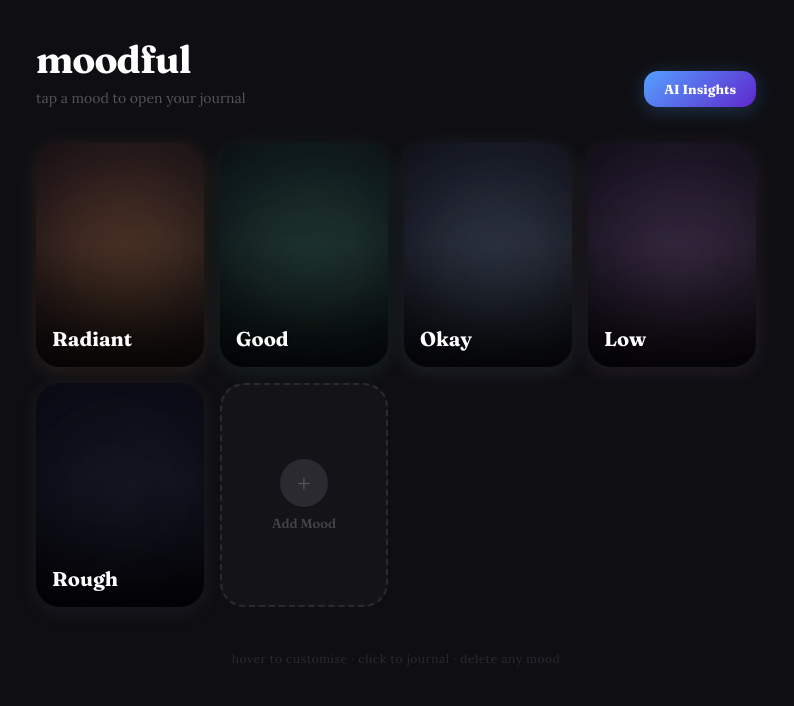
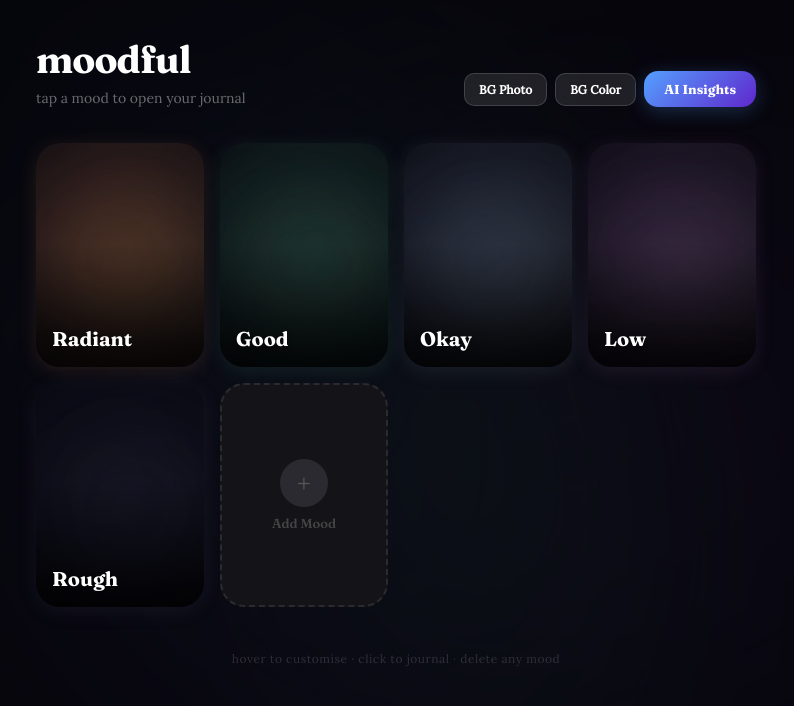
Before and after one commit to asvibes/moodful, a React (Vite) app: page / in a window 1280 px wide. Shown: the top 706 px of the page, without its empty margins (244-1038 px from the left). Built offline with nearby package versions, Linux system fonts and the light colour scheme.

Commit message:
fix: tiny glitter cursor, home bg controls

```diff
--- a/src/App.jsx
+++ b/src/App.jsx
@@ -5,10 +5,13 @@ import { AddMoodCard } from "./components/AddMoodCard";
 import { JournalPage } from "./components/JournalPage";
 import { InsightsPage } from "./components/InsightsPage";
 import { GlitterCursor } from "./components/GlitterCursor";
+import { AuroraBackground } from "./components/AuroraBackground";
 export default function App() {
   const { allMoods, addMood, deleteMood } = useMoods();
   const [activeMood, setActiveMood] = useState(null);
   const [showInsights, setShowInsights] = useState(false);
+  const [homeBg, setHomeBg] = useState(null);
+  const [homeBgColor, setHomeBgColor] = useState(null);
   return (
     <>
       <style>{`
@@ -18,23 +21,43 @@ export default function App() {
         ::-webkit-scrollbar { width:4px; }
         ::-webkit-scrollbar-thumb { background:#2a2a30; border-radius:4px; }
       `}</style>
-      <GlitterCursor color="#ffffff" />
+      <GlitterCursor color="#aaaaff" />
       {activeMood && <JournalPage mood={activeMood} onBack={()=>setActiveMood(null)} />}
       {showInsights && <InsightsPage allMoods={allMoods} onBack={()=>setShowInsights(false)} />}
-      <div style={{ minHeight:"100vh", background:"#0F0F13", fontFamily:"Lora, Georgia, serif", padding:"36px 20px 60px" }}>
+      {/* Full page background */}
+      <div style={{ position:"fixed", inset:0, zIndex:0 }}>
+        {homeBg
+          ? <img src={homeBg} style={{ width:"100%", height:"100%", objectFit:"cover" }} />
+          : homeBgColor
+            ? <div style={{ position:"absolute", inset:0, background:homeBgColor }} />
+            : <AuroraBackground colors={["#2a1a4a","#1a2a4a","#1a3a2a","#2a1a4a"]} style={{ borderRadius:0 }} />}
+        <div style={{ position:"absolute", inset:0, background:"rgba(0,0,0,0.5)" }} />
+      </div>
+      <div style={{ position:"relative", zIndex:1, minHeight:"100vh", fontFamily:"Lora, Georgia, serif", padding:"36px 20px 60px" }}>
         <div style={{ maxWidth:720, margin:"0 auto" }}>
           <div style={{ marginBottom:36, display:"flex", alignItems:"flex-end", justifyContent:"space-between" }}>
             <div>
               <h1 style={{ fontFamily:"Fraunces, Georgia, serif", fontSize:38, fontWeight:700, color:"#fff", letterSpacing:-1, marginBottom:6 }}>moodful</h1>
-              <p style={{ fontSize:14, color:"#555" }}>tap a mood to open your journal</p>
+              <p style={{ fontSize:14, color:"rgba(255,255,255,0.4)" }}>tap a mood to open your journal</p>
             </div>
-            <button onClick={()=>setShowInsights(true)} style={{ background:"linear-gradient(135deg,#54A0FF,#5F27CD)", border:"none", borderRadius:14, padding:"10px 20px", color:"#fff", fontFamily:"Fraunces, Georgia, serif", fontSize:13, fontWeight:700, cursor:"pointer", boxShadow:"0 4px 20px #54A0FF40", whiteSpace:"nowrap" }}>AI Insights</button>
+            <div style={{ display:"flex", gap:8, alignItems:"center" }}>
+              <label style={{ background:"rgba(255,255,255,0.1)", backdropFilter:"blur(8px)", border:"1px solid rgba(255,255,255,0.15)", borderRadius:10, padding:"8px 14px", fontSize:12, color:"#fff", cursor:"pointer", fontWeight:600 }}>
+                BG Photo
+                <input type="file" accept="image/*" onChange={(e)=>{ const f=e.target.files[0]; if(!f) return; const r=new FileReader(); r.onload=(ev)=>setHomeBg(ev.target.result); r.readAsDataURL(f); }} style={{ display:"none" }} />
+              </label>
+              <label style={{ background:"rgba(255,255,255,0.1)", backdropFilter:"blur(8px)", border:"1px solid rgba(255,255,255,0.15)", borderRadius:10, padding:"8px 14px", fontSize:12, color:"#fff", cursor:"pointer", fontWeight:600 }}>
+                BG Color
+                <input type="color" defaultValue="#0F0F13" onChange={(e)=>{ setHomeBgColor(e.target.value); setHomeBg(null); }} style={{ opacity:0, position:"absolute", width:0, height:0 }} />
+              </label>
+              {(homeBg||homeBgColor) && <button onClick={()=>{ setHomeBg(null); setHomeBgColor(null); }} style={{ background:"rgba(255,255,255,0.08)", border:"1px solid rgba(255,255,255,0.1)", borderRadius:10, padding:"8px 12px", fontSize:12, color:"#aaa", cursor:"pointer" }}>Reset</button>}
+              <button onClick={()=>setShowInsights(true)} style={{ background:"linear-gradient(135deg,#54A0FF,#5F27CD)", border:"none", borderRadius:14, padding:"10px 20px", color:"#fff", fontFamily:"Fraunces, Georgia, serif", fontSize:13, fontWeight:700, cursor:"pointer", boxShadow:"0 4px 20px #54A0FF40" }}>AI Insights</button>
+            </div>
           </div>
           <div style={{ display:"grid", gridTemplateColumns:"repeat(auto-fill, minmax(155px, 1fr))", gap:16 }}>
             {allMoods.map((mood) => <MoodCard key={mood.id} mood={mood} onClick={setActiveMood} onDelete={deleteMood} />)}
             <AddMoodCard onAdd={addMood} />
           </div>
-          <p style={{ textAlign:"center", marginTop:44, fontSize:12, color:"#2a2a30", letterSpacing:0.5 }}>hover to customise · click to journal · delete any mood</p>
+          <p style={{ textAlign:"center", marginTop:44, fontSize:12, color:"rgba(255,255,255,0.15)", letterSpacing:0.5 }}>hover to customise · click to journal · delete any mood</p>
         </div>
       </div>
     </>
```
Also changed, not shown: 3 other files (tests, documents, lock files or other folders).
